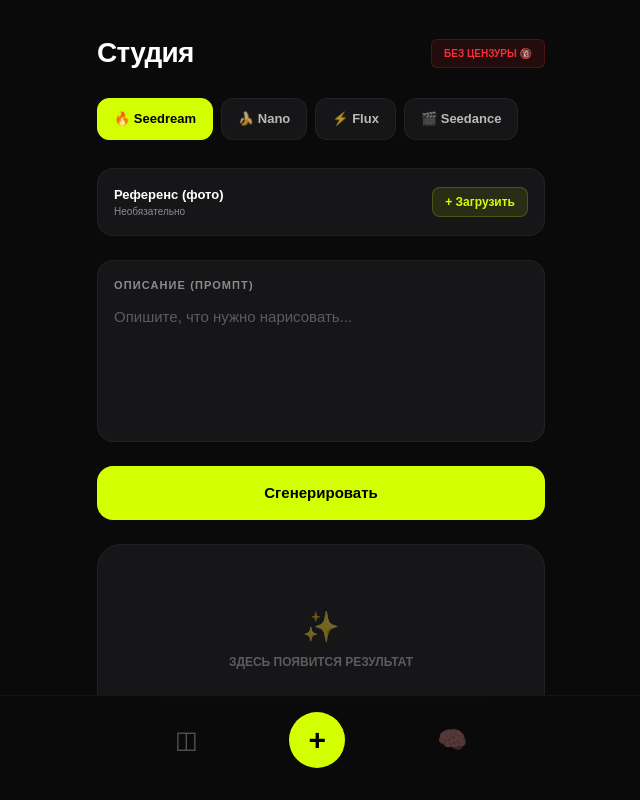
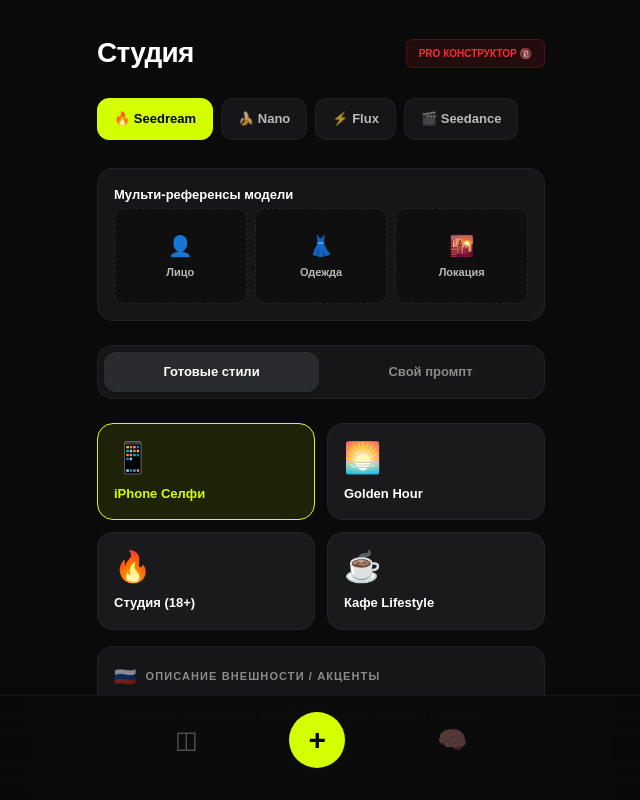
Before and after one commit to Leonardodeterrios/ai-tma, a Next.js app: page / in a window 1280 px wide. Shown: the whole page, without its empty margins (319-959 px from the left). Built offline with nearby package versions, Linux system fonts and the light colour scheme.

Commit message:
Update page.tsx

```diff
--- a/app/page.tsx
+++ b/app/page.tsx
@@ -3,33 +3,49 @@ import { useState, useRef } from 'react';
 import BrainTab from './components/BrainTab';
 
 type Engine = 'flux' | 'seedream' | 'seedance' | 'nanobanana';
+type StudioMode = 'freestyle' | 'templates';
+
+const TEMPLATES = [
+  { id: 'selfie', icon: '📱', title: 'iPhone Селфи', desc: 'Реалистичное фото в зеркало', basePrompt: 'iphone mirror selfie, flash photography, raw candid photo, 8k resolution, highly detailed, realistic skin texture, casual lighting --ar 3:4' },
+  { id: 'golden', icon: '🌅', title: 'Golden Hour', desc: 'Проф. фото на закате', basePrompt: 'professional portrait photography, golden hour lighting, cinematic rim light, bokeh, 85mm lens, highly detailed, photorealistic --ar 4:5' },
+  { id: 'glamour', icon: '🔥', title: 'Студия (18+)', desc: 'Идеальная кожа, свет', basePrompt: 'fashion magazine cover, studio lighting, hyper detailed, soft skin, volumetric lighting, provocative model pose, masterpiece, 8k uhd --ar 4:5' },
+  { id: 'lifestyle', icon: '☕️', title: 'Кафе Lifestyle', desc: 'Живое фото за столиком', basePrompt: 'candid shot, sitting in a cozy coffee shop, natural daylight, blurred background, f/1.8, realistic analog photography, 35mm --ar 4:5' }
+];
 
 export default function Home() {
   const [activeTab, setActiveTab] = useState('studio');
-  const [prompt, setPrompt] = useState('');
-  const [selectedEngine, setSelectedEngine] = useState<Engine>('seedream');
+  const [studioMode, setStudioMode] = useState<StudioMode>('templates');
+  const [selectedTemplate, setSelectedTemplate] = useState(TEMPLATES[0]);
+  const [modelDescription, setModelDescription] = useState('');
+  const [imagePrompt, setImagePrompt] = useState('');
+
   const [isGenerating, setIsGenerating] = useState(false);
   const [resultUrl, setResultUrl] = useState<string | null>(null);
   const [resultType, setResultType] = useState<'image' | 'video'>('image');
+  const [selectedEngine, setSelectedEngine] = useState<Engine>('seedream');
 
-  const [reference, setReference] = useState<string | null>(null);
-  const fileInputRef = useRef<HTMLInputElement>(null);
+  // Раздельные слоты для референсов (как в топовых сервисах)
+  const [faceRef, setFaceRef] = useState<string | null>(null);
+  const [clothesRef, setClothesRef] = useState<string | null>(null);
+  const [locationRef, setLocationRef] = useState<string | null>(null);
 
-  // Конвертируем картинку в обычный текст (base64)
-  const handleFileChange = (e: React.ChangeEvent<HTMLInputElement>) => {
-    const file = e.target.files?.[0];
-    if (!file) return;
+  const faceInputRef = useRef<HTMLInputElement>(null);
+  const clothesInputRef = useRef<HTMLInputElement>(null);
+  const locationInputRef = useRef<HTMLInputElement>(null);
 
+  const handleFileToasts = (file: File, setter: (val: string) => void) => {
     const reader = new FileReader();
-    reader.onload = (event) => {
-      setReference(event.target?.result as string);
-    };
+    reader.onload = (e) => setter(e.target?.result as string);
     reader.readAsDataURL(file);
   };
 
   const handleGenerate = async () => {
-    if (!prompt.trim()) {
-      alert("Пожалуйста, введите описание для генерации!");
+    const finalPrompt = studioMode === 'templates'
+      ? `${modelDescription}, ${selectedTemplate.basePrompt}`
+      : imagePrompt;
+
+    if (!finalPrompt.trim()) {
+      alert("Пожалуйста, введите описание!");
       return;
     }
 
@@ -37,13 +53,16 @@ export default function Home() {
     setResultUrl(null);
 
     try {
+      // Собираем массив референсов (первым всегда идет лицо, если есть)
+      const references = [faceRef, clothesRef, locationRef].filter(Boolean);
+
       const response = await fetch('/api/generate-image', {
         method: 'POST',
         headers: { 'Content-Type': 'application/json' },
         body: JSON.stringify({
-          prompt,
+          prompt: finalPrompt,
           engine: selectedEngine,
-          references: reference ? [reference] : []
+          references
         })
       });
 
@@ -69,7 +88,7 @@ export default function Home() {
             <div className="flex justify-between items-center">
               <h2 className="text-[28px] font-black tracking-tight">Студия</h2>
               <span className="text-[10px] bg-red-500/10 text-red-500 border border-red-500/20 px-3 py-1.5 rounded-md uppercase font-black">
-                Без цензуры 🔞
+                PRO Конструктор 🔞
               </span>
             </div>
 
@@ -81,44 +100,98 @@ export default function Home() {
               <button onClick={() => setSelectedEngine('seedance')} className={`px-4 py-2.5 rounded-xl text-[13px] font-bold border ${selectedEngine === 'seedance' ? 'bg-[#D4FF00] text-black border-[#D4FF00]' : 'bg-[#161618] text-white/70 border-white/5'}`}>🎬 Seedance</button>
             </div>
 
-            {/* Загрузка референса */}
-            <div className="bg-[#161618] border border-white/5 rounded-2xl p-4">
-              <div className="flex justify-between items-center">
-                <div>
-                  <div className="text-[13px] font-bold text-white">Референс (фото)</div>
-                  <div className="text-[10px] text-white/50">Необязательно</div>
+            {/* Секция мульти-референсов (Лицо, Одежда, Локация) */}
+            <div className="bg-[#161618] border border-white/5 rounded-2xl p-4 space-y-3">
+              <div className="text-[13px] font-bold text-white mb-1">Мульти-референсы модели</div>
+
+              <div className="grid grid-cols-3 gap-2">
+                {/* 1. Лицо */}
+                <div onClick={() => faceInputRef.current?.click()} className="cursor-pointer border border-dashed border-white/10 hover:border-[#D4FF00]/50 rounded-xl p-2.5 text-center flex flex-col items-center justify-center bg-black/30 relative overflow-hidden h-24">
+                  {faceRef ? (
+                    <>
+                      <img src={faceRef} alt="Face" className="absolute inset-0 w-full h-full object-cover" />
+                      <button onClick={(e) => { e.stopPropagation(); setFaceRef(null); }} className="absolute top-1 right-1 w-5 h-5 bg-black/70 rounded-full text-white text-[10px]">✕</button>
+                    </>
+                  ) : (
+                    <>
+                      <span className="text-xl mb-1">👤</span>
+                      <span className="text-[11px] font-bold text-white/70">Лицо</span>
+                    </>
+                  )}
+                  <input type="file" accept="image/*" className="hidden" ref={faceInputRef} onChange={(e) => e.target.files?.[0] && handleFileToasts(e.target.files[0], setFaceRef)} />
                 </div>
-                <button onClick={() => fileInputRef.current?.click()} className="bg-[#D4FF00]/10 text-[#D4FF00] px-3 py-1.5 rounded-lg text-xs font-bold border border-[#D4FF00]/20">
-                  {reference ? 'Заменить' : '+ Загрузить'}
-                </button>
-                <input type="file" accept="image/*" className="hidden" ref={fileInputRef} onChange={handleFileChange} />
+
+                {/* 2. Одежда */}
+                <div onClick={() => clothesInputRef.current?.click()} className="cursor-pointer border border-dashed border-white/10 hover:border-[#D4FF00]/50 rounded-xl p-2.5 text-center flex flex-col items-center justify-center bg-black/30 relative overflow-hidden h-24">
+                  {clothesRef ? (
+                    <>
+                      <img src={clothesRef} alt="Clothes" className="absolute inset-0 w-full h-full object-cover" />
+                      <button onClick={(e) => { e.stopPropagation(); setClothesRef(null); }} className="absolute top-1 right-1 w-5 h-5 bg-black/70 rounded-full text-white text-[10px]">✕</button>
+                    </>
+                  ) : (
+                    <>
+                      <span className="text-xl mb-1">👗</span>
+                      <span className="text-[11px] font-bold text-white/70">Одежда</span>
+                    </>
+                  )}
+                  <input type="file" accept="image/*" className="hidden" ref={clothesInputRef} onChange={(e) => e.target.files?.[0] && handleFileToasts(e.target.files[0], setClothesRef)} />
+                </div>
+
+                {/* 3. Локация */}
+                <div onClick={() => locationInputRef.current?.click()} className="cursor-pointer border border-dashed border-white/10 hover:border-[#D4FF00]/50 rounded-xl p-2.5 text-center flex flex-col items-center justify-center bg-black/30 relative overflow-hidden h-24">
+                  {locationRef ? (
+                    <>
+                      <img src={locationRef} alt="Location" className="absolute inset-0 w-full h-full object-cover" />
+                      <button onClick={(e) => { e.stopPropagation(); setLocationRef(null); }} className="absolute top-1 right-1 w-5 h-5 bg-black/70 rounded-full text-white text-[10px]">✕</button>
+                    </>
+                  ) : (
+                    <>
+                      <span className="text-xl mb-1">🌇</span>
+                      <span className="text-[11px] font-bold text-white/70">Локация</span>
+                    </>
+                  )}
+                  <input type="file" accept="image/*" className="hidden" ref={locationInputRef} onChange={(e) => e.target.files?.[0] && handleFileToasts(e.target.files[0], setLocationRef)} />
+                </div>
               </div>
-
-              {reference && (
-                <div className="mt-3 relative w-16 h-16 rounded-xl border border-white/10 overflow-hidden">
-                  <img src={reference} alt="ref" className="w-full h-full object-cover" />
-                  <button onClick={() => setReference(null)} className="absolute top-1 right-1 w-5 h-5 bg-black/70 rounded-full text-white text-[10px]">✕</button>
-                </div>
-              )}
             </div>
 
-            {/* Поле ввода промпта */}
-            <div className="bg-[#161618] border border-white/5 rounded-2xl p-4">
-              <div className="text-[11px] font-bold text-white/50 uppercase tracking-widest mb-3">Описание (промпт)</div>
-              <textarea
-                value={prompt}
-                onChange={(e) => setPrompt(e.target.value)}
-                placeholder="Опишите, что нужно нарисовать..."
-                className="w-full bg-transparent border-none p-0 h-28 focus:outline-none text-white resize-none text-[15px] placeholder-white/30"
-              />
+            <div className="bg-[#161618] p-1.5 rounded-[16px] flex gap-1 border border-white/5">
+              <button onClick={() => setStudioMode('templates')} className={`flex-1 py-2.5 rounded-xl text-[13px] font-bold transition-colors ${studioMode === 'templates' ? 'bg-[#2A2B2E] text-white shadow-sm' : 'text-white/50'}`}>Готовые стили</button>
+              <button onClick={() => setStudioMode('freestyle')} className={`flex-1 py-2.5 rounded-xl text-[13px] font-bold transition-colors ${studioMode === 'freestyle' ? 'bg-[#2A2B2E] text-white shadow-sm' : 'text-white/50'}`}>Свой промпт</button>
             </div>
+
+            {studioMode === 'templates' ? (
+              <div className="space-y-4">
+                <div className="grid grid-cols-2 gap-3">
+                  {TEMPLATES.map(tpl => (
+                    <div key={tpl.id} onClick={() => setSelectedTemplate(tpl)} className={`cursor-pointer p-4 rounded-2xl border transition-all ${selectedTemplate.id === tpl.id ? 'bg-[#D4FF00]/10 border-[#D4FF00]' : 'bg-[#1A1A1D] border-white/5'}`}>
+                      <div className="text-3xl mb-2">{tpl.icon}</div>
+                      <div className={`text-[13px] font-bold ${selectedTemplate.id === tpl.id ? 'text-[#D4FF00]' : 'text-white'}`}>{tpl.title}</div>
+                    </div>
+                  ))}
+                </div>
+                <div className="bg-[#161618] border border-white/5 rounded-2xl p-4">
+                  <div className="text-[11px] font-bold text-white/50 uppercase tracking-widest mb-3 flex items-center gap-2">
+                    <span className="text-lg">🇷🇺</span> Описание внешности / акценты
+                  </div>
+                  <textarea value={modelDescription} onChange={(e) => setModelDescription(e.target.value)} placeholder="Девушка блондинка, выразительные глаза, стройная..." className="w-full bg-transparent border-none p-0 h-20 focus:outline-none text-white resize-none text-[15px] placeholder-white/30" />
+                </div>
+              </div>
+            ) : (
+              <div className="bg-[#161618] border border-white/5 rounded-2xl p-4">
+                <div className="text-[11px] font-bold text-white/50 uppercase tracking-widest mb-3 flex items-center gap-2">
+                  <span className="text-lg">🇷🇺</span> Свободный промпт
+                </div>
+                <textarea value={imagePrompt} onChange={(e) => setImagePrompt(e.target.value)} placeholder="Подробное описание сцены..." className="w-full bg-transparent border-none p-0 h-32 focus:outline-none text-white resize-none text-[15px] placeholder-white/30" />
+              </div>
+            )}
 
             <button
               onClick={handleGenerate}
               disabled={isGenerating}
               className="w-full bg-[#D4FF00] disabled:bg-[#161618] disabled:text-white/30 text-black font-black py-4 rounded-2xl text-[15px]"
             >
-              {isGenerating ? 'Генерируем шедевр...' : 'Сгенерировать'}
+              {isGenerating ? 'Создаем шедевр...' : 'Сгенерировать по референсам'}
             </button>
 
             {/* Результат */}
@@ -126,7 +199,7 @@ export default function Home() {
               {isGenerating ? (
                 <div className="flex flex-col items-center justify-center gap-4 py-20 bg-[#161618] rounded-[24px] border border-white/5">
                   <div className="w-10 h-10 border-4 border-white/10 border-t-[#D4FF00] rounded-full animate-spin"></div>
-                  <div className="text-white/50 text-sm font-medium">Нейросеть рисует...</div>
+                  <div className="text-white/50 text-sm font-medium">Нейросеть творит...</div>
                 </div>
               ) : resultUrl ? (
                 <div className="rounded-[24px] overflow-hidden border border-white/5 bg-[#161618]">
```
